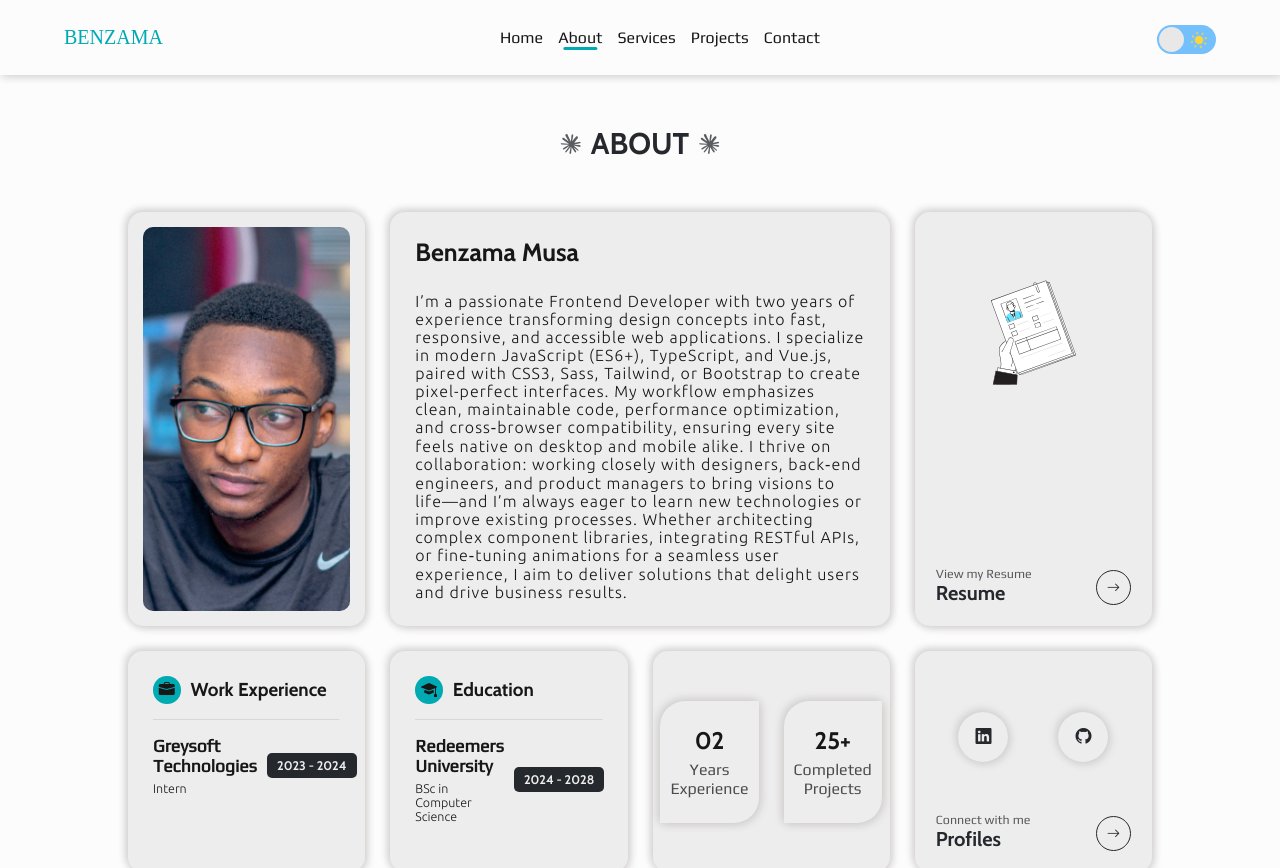
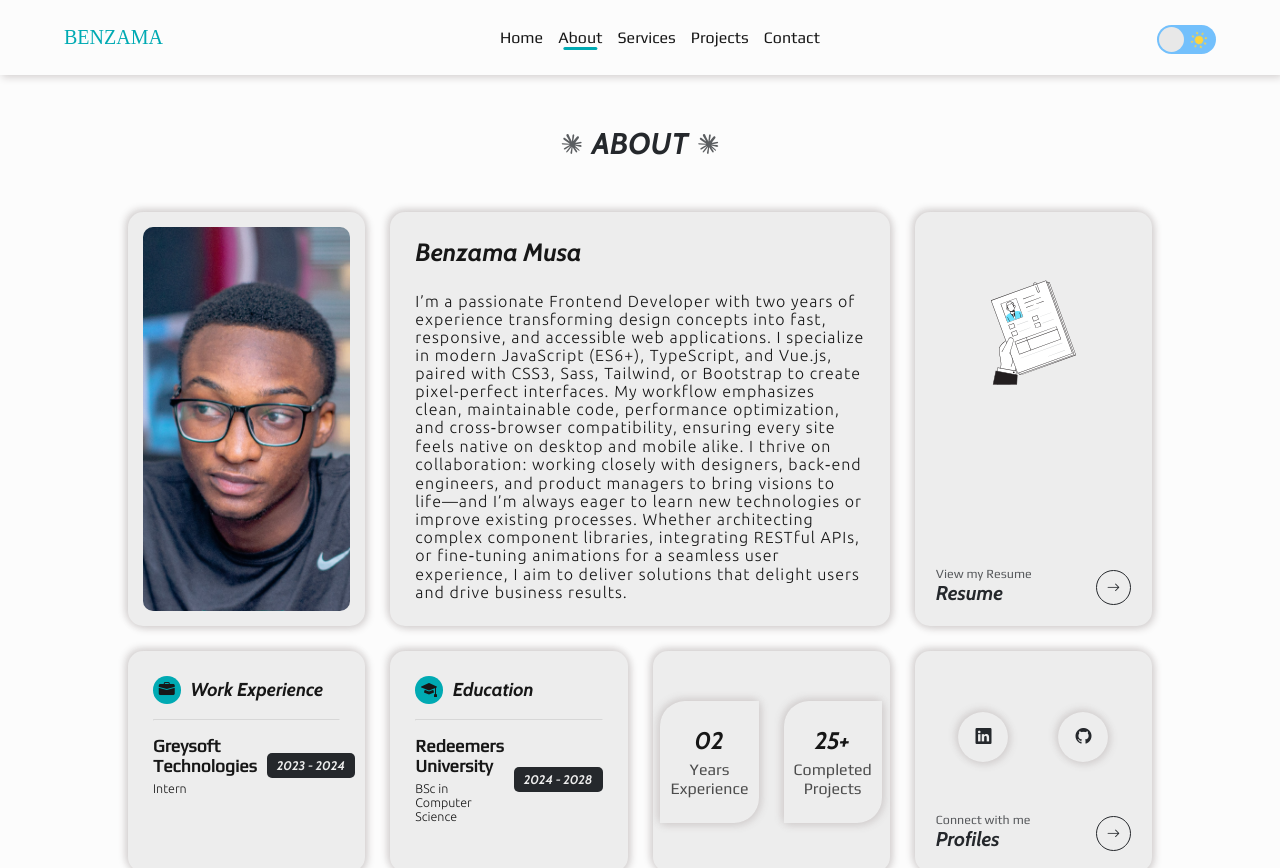
Before and after one commit to Ben-Zama/my-portfolio, a Nuxt app: page /about in a window 1280 px wide. Shown: the top 868 px of the page. Built offline with nearby package versions, Linux system fonts and the light colour scheme; a web font is replaced by a local one.

Commit message:
fixed fonts #4

```diff
--- a/assets/styles/main.scss
+++ b/assets/styles/main.scss
@@ -24,7 +24,7 @@
 
 @font-face {
     font-family: header-font;
-    src: url(@/assets/fonts/Cabin/Cabin-VariableFont_wdth\,wght.ttf);
+    src: url(@/assets/fonts/Cabin/cabin.ttf);
 }
 
 @font-face {
```
Also changed, not shown: assets/fonts/Cabin/cabin.ttf (renamed from assets/fonts/Cabin/Cabin-Italic-VariableFont_wdth,wght.ttf).
